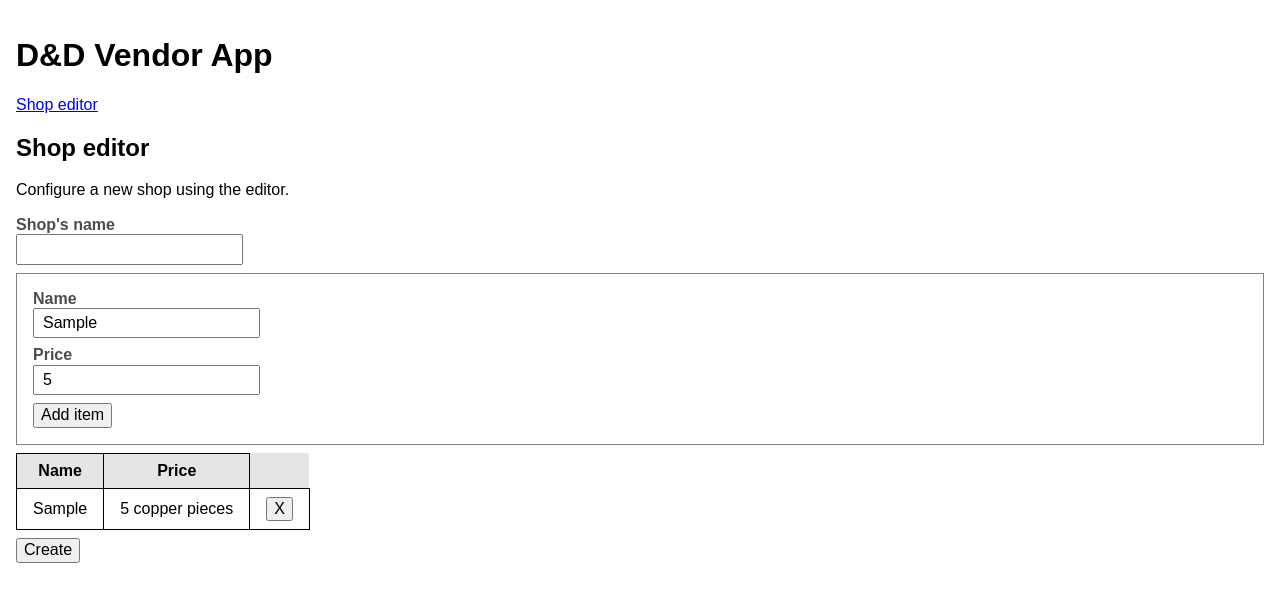
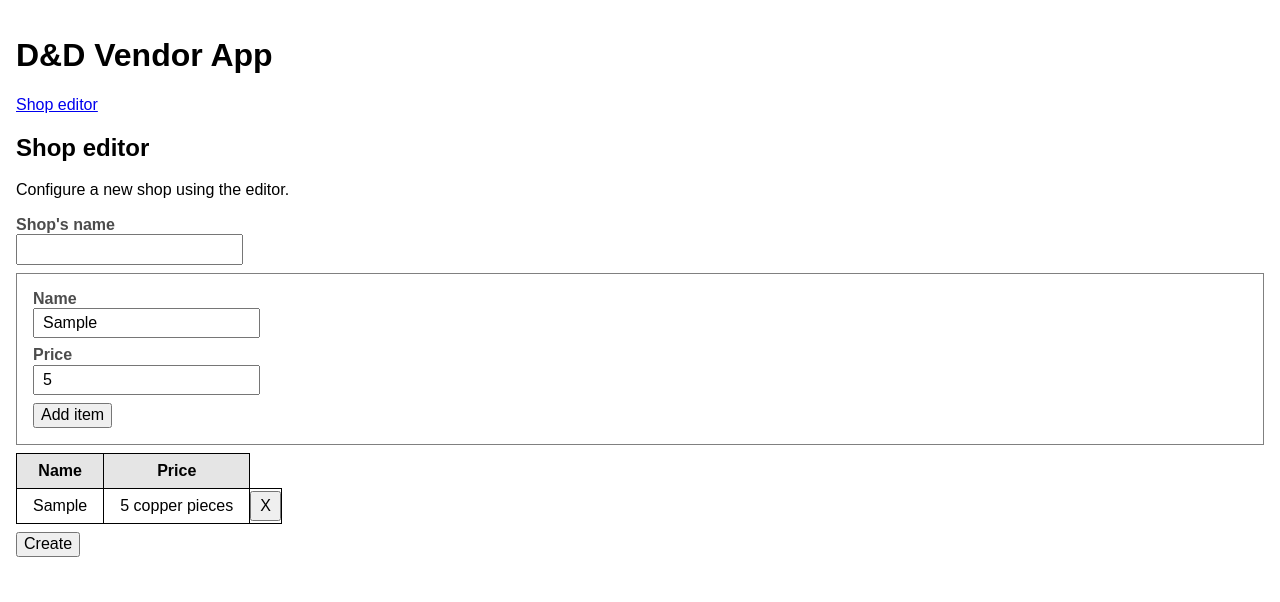
Before and after one commit to hissalht/dnd-vendor, a Svelte app: page / in a window 1280 px wide. Both pictures are taken after typing "Sample", "5" into the empty fields and a click on the button "Add item". Shown: the top 602 px of the page. Built offline with nearby package versions, Linux system fonts and the light colour scheme; a web font is replaced by a local one.

Commit message:
add shop copy

```diff
--- a/src/components/ItemList.svelte
+++ b/src/components/ItemList.svelte
@@ -35,7 +35,9 @@
         <td>{item.name}</td>
         <td>{formatPrice(item.price)}</td>
         {#if editable}
-          <td><button data-index={i} on:click={handleRemove}>X</button></td>
+          <td class="action">
+            <button data-index={i} on:click={handleRemove}>X</button></td
+          >
         {/if}
       </tr>
     {/each}
@@ -60,5 +62,13 @@
   .empty {
     padding: 0;
     border: none;
+    background-color: transparent;
+  }
+
+  .action {
+    padding: 0;
+  }
+  .action button {
+    padding: 0.25rem 0.5rem;
   }
 </style>
--- a/src/pages/CreateShop.svelte
+++ b/src/pages/CreateShop.svelte
@@ -1,12 +1,35 @@
 <script>
   import { navigate } from "svelte-routing";
+  import { onMount } from "svelte";
 
   import NewItem from "../components/NewItem.svelte";
   import ItemList from "../components/ItemList.svelte";
   import firebase from "../firebase";
 
+  export let location;
+
   let shopName = "";
   let items = [];
+
+  onMount(() => {
+    const search = location.search.slice(1);
+    const searchParams = new URLSearchParams(search);
+
+    if (searchParams.get("copy") !== null) {
+      console.log("Hellsdkjf");
+      const shopId = searchParams.get("id");
+      const shopRef = firebase.firestore().collection("shops").doc(shopId);
+      shopRef.get().then((doc) => {
+        if (!doc.exists) {
+          alert(`The shop with id "${shopId}" does not exist`);
+          return;
+        }
+        const data = doc.data();
+        items = data.items;
+        shopName = data.name + " (Copy)";
+      });
+    }
+  });
 
   function handleNewItem(e) {
     items = [...items, e.detail];
--- a/src/pages/ViewShop.svelte
+++ b/src/pages/ViewShop.svelte
@@ -1,5 +1,6 @@
 <script>
   import { onMount } from "svelte";
+  import { Link } from "svelte-routing";
 
   import firebase from "../firebase";
   import ItemList from "../components/ItemList.svelte";
@@ -22,5 +23,6 @@
 
 {#if shop}
   <h2>{shop.name}</h2>
+  <Link to={`/?copy&id=${shopId}`}>Copy and edit this shop</Link>
   <ItemList items={shop.items} />
 {/if}
```
